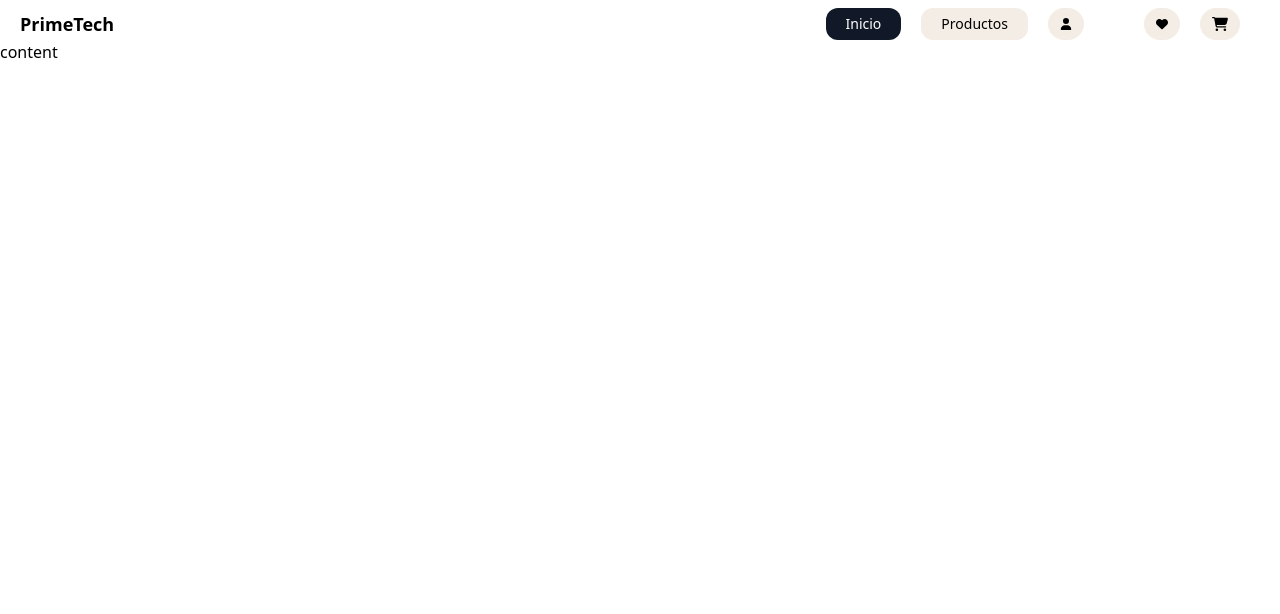
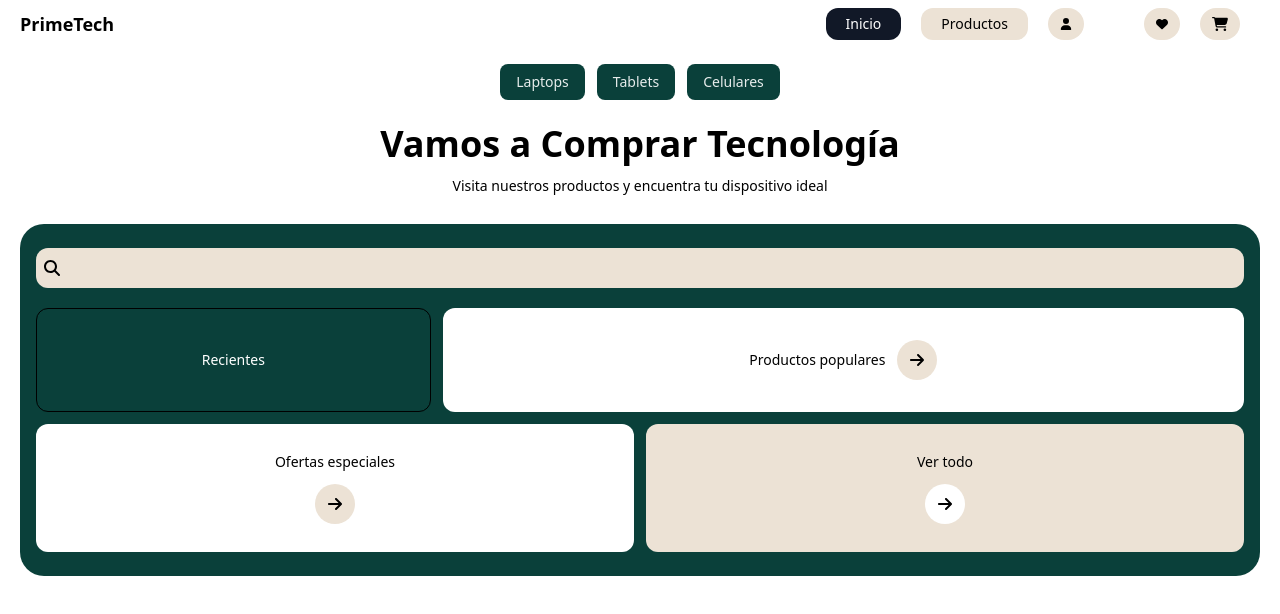
Before and after one commit to JahirMM/primeTechFrontend, a Next.js app: page / in a window 1280 px wide. Shown: the top 614 px of the page. Built offline with nearby package versions, Linux system fonts and the light colour scheme.

Commit message:
feat(hero): Add initial design of the Hero

```diff
--- a/src/app/(main)/layout.tsx
+++ b/src/app/(main)/layout.tsx
@@ -1,4 +1,4 @@
-import Header from "@/home/components/Header";
+import Header from "@/share/components/Header";
 
 export default function MainLayout({
   children,
@@ -8,7 +8,7 @@ export default function MainLayout({
   return (
     <>
       <Header />
-      <main>{children}</main>
+      <main className="mt-11">{children}</main>
     </>
   );
 }
--- a/src/app/(main)/page.tsx
+++ b/src/app/(main)/page.tsx
@@ -1,3 +1,9 @@
+import Hero from "@/home/components/hero/Hero";
+
 export default function Home() {
-  return <section className="mt-10">content</section>;
+  return (
+    <>
+      <Hero />
+    </>
+  );
 }
--- a/src/home/components/Hero.tsx
+++ /dev/null
@@ -1,9 +0,0 @@
-function Hero() {
-  return (
-    <div>
-      content
-    </div>
-  );
-}
-
-export default Hero;
--- /dev/null
+++ b/src/home/components/hero/Categories.tsx
@@ -0,0 +1,34 @@
+import Link from "next/link";
+
+function Categories() {
+  const categoryItems = [
+    {
+      label: "Laptops",
+      href: "/",
+    },
+    {
+      label: "Tablets",
+      href: "/",
+    },
+    {
+      label: "Celulares",
+      href: "/",
+    },
+  ];
+
+  return (
+    <div className="flex gap-3 justify-center pt-5 mb-6">
+      {categoryItems.map(({ label, href }) => (
+        <Link
+          key={label}
+          href={href}
+          className="bg-primaryColor text-sm text-white/90 px-4 py-2 rounded-lg"
+        >
+          {label}
+        </Link>
+      ))}
+    </div>
+  );
+}
+
+export default Categories;
--- /dev/null
+++ b/src/home/components/hero/FeaturedSection.tsx
@@ -0,0 +1,38 @@
+import SearchIcon from "@/icons/SearchIcon";
+import ArrowIcon from "@/icons/ArrowIcon";
+
+function FeaturedSection() {
+  return (
+    <div className="bg-primaryColor py-6 px-4 rounded-3xl">
+      <div className="bg-secondaryColor flex items-center gap-2 p-2 rounded-xl">
+        <SearchIcon className="size-4" />
+        <input type="text" className="bg-secondaryColor flex-1 px-1" />
+      </div>
+      <div className="mt-5 grid grid-cols-6 gap-3 text-sm">
+        <div className="cursor-pointer bg-transparent border border-black rounded-xl col-start-1 col-end-3 text-center py-8 px-3 flex justify-center items-center">
+          <span className="text-white">Recientes</span>
+        </div>
+        <div className="cursor-pointer bg-white rounded-xl col-start-3 col-end-7 py-8 px-3 flex gap-3 justify-center items-center">
+          <span>Productos populares</span>
+          <span className="bg-secondaryColor p-3 rounded-full">
+            <ArrowIcon className="size-4" />
+          </span>
+        </div>
+        <div className="cursor-pointer bg-white text-center rounded-xl col-start-1 col-end-4 py-7 px-3 flex flex-col items-center justify-center gap-3">
+          <span>Ofertas especiales</span>
+          <span className="bg-secondaryColor p-3 rounded-full">
+            <ArrowIcon className="size-4" />
+          </span>
+        </div>
+        <div className="cursor-pointer bg-secondaryColor rounded-xl col-start-4 col-end-7 py-7 px-3 flex flex-col justify-center items-center gap-3">
+          <span>Ver todo</span>
+          <span className="bg-white p-3 rounded-full">
+            <ArrowIcon className="size-4" />
+          </span>
+        </div>
+      </div>
+    </div>
+  );
+}
+
+export default FeaturedSection;
--- /dev/null
+++ b/src/home/components/hero/Hero.tsx
@@ -0,0 +1,19 @@
+import FeaturedSection from "./FeaturedSection";
+import Categories from "./Categories";
+
+function Hero() {
+  return (
+    <section className="px-5">
+      <Categories />
+      <div className="text-center mb-7">
+        <h1 className="text-4xl font-bold mb-3">Vamos a Comprar Tecnología</h1>
+        <p className="text-sm">
+          Visita nuestros productos y encuentra tu dispositivo ideal
+        </p>
+      </div>
+      <FeaturedSection />
+    </section>
+  );
+}
+
+export default Hero;
--- /dev/null
+++ b/src/icons/ArrowIcon.tsx
@@ -0,0 +1,8 @@
+import * as React from "react";
+import { SVGProps } from "react";
+const ArrowIcon = (props: SVGProps<SVGSVGElement>) => (
+  <svg xmlns="http://www.w3.org/2000/svg" viewBox="0 0 448 512" {...props}>
+    <path d="M438.6 278.6c12.5-12.5 12.5-32.8 0-45.3l-160-160c-12.5-12.5-32.8-12.5-45.3 0s-12.5 32.8 0 45.3L338.8 224H32c-17.7 0-32 14.3-32 32s14.3 32 32 32h306.7L233.4 393.4c-12.5 12.5-12.5 32.8 0 45.3s32.8 12.5 45.3 0l160-160z" />
+  </svg>
+);
+export default ArrowIcon;
--- /dev/null
+++ b/src/icons/SearchIcon.tsx
@@ -0,0 +1,7 @@
+import { SVGProps } from "react";
+const SearchIcon = (props: SVGProps<SVGSVGElement>) => (
+  <svg xmlns="http://www.w3.org/2000/svg" viewBox="0 0 512 512" {...props}>
+    <path d="M416 208c0 45.9-14.9 88.3-40 122.7l126.6 126.7c12.5 12.5 12.5 32.8 0 45.3s-32.8 12.5-45.3 0L330.7 376c-34.4 25.2-76.8 40-122.7 40C93.1 416 0 322.9 0 208S93.1 0 208 0s208 93.1 208 208zM208 352a144 144 0 1 0 0-288 144 144 0 1 0 0 288z" />
+  </svg>
+);
+export default SearchIcon;
--- a/src/home/components/Header.tsx
+++ b/src/share/components/Header.tsx
@@ -52,16 +52,16 @@ function Header() {
   const [showNav, setShowNav] = useState(false);
 
   return (
-    <header className="p-2 fixed top-0 w-full flex justify-between items-center sm:px-5 sm:py-0">
+    <header className="px-5 py-2 fixed top-0 w-full flex justify-between items-center sm:py-0">
       <Link href={"/"} className="text-lg font-bold scale-100">
         PrimeTech
       </Link>
       <nav className="relative flex flex-col items-end">
-        <span
-          className="inline-block bg-secondaryColor p-1 cursor-pointer rounded-full sm:hidden"
-          onClick={() => setShowNav(!showNav)}
-        >
-          <MenuIcon className="size-5" />
+        <span>
+          <MenuIcon
+            className="size-5 sm:hidden cursor-pointer"
+            onClick={() => setShowNav(!showNav)}
+          />
         </span>
         <ul
           className={`
--- a/tailwind.config.ts
+++ b/tailwind.config.ts
@@ -10,7 +10,7 @@ export default {
     extend: {
       colors: {
         primaryColor: "#0A403A",
-        secondaryColor: "#F3EDE5",
+        secondaryColor: "#ECE2D5",
         sectionColor: "#F9F0E5",
       },
     },
```
